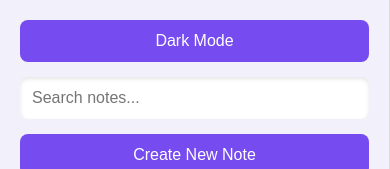
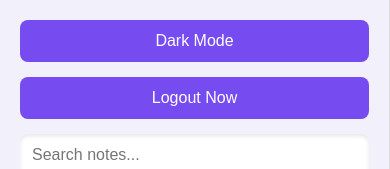
Before and after one commit to Shreyanshu005/Notes-using-React, a React (Create React App) app: page /home in a window 390 px wide. Shown: the top 169 px of the page. Built offline with nearby package versions, Linux system fonts and the light colour scheme; no server answers; sample sign-in values are in the browser's storage; a web font is replaced by a local one.

Commit message:
added logout button

```diff
--- a/src/App.css
+++ b/src/App.css
@@ -289,8 +289,13 @@ margin-bottom: 0;}
   border-left: 6px solid rgb(90, 56, 183);
   background-color: #262625;
 }
+.logoutB{
+  left: 120px;
+  width: 100px ;
+}
 
 @media (min-width: 800px) {
+
   .app {
     flex-direction: row;
   }
@@ -365,6 +370,11 @@ margin-bottom: 0;}
  width: 100%;
 
   }
+  .logoutB{
+    left: 120px;
+    width: auto;
+  }
+
 }
 .note-detail input,.note-detail textarea{
      width: -webkit-fill-available;
--- a/src/components/Home.js
+++ b/src/components/Home.js
@@ -168,14 +168,22 @@ const Home = () => {
         return 1;
       }
     });
+    const logout = () => {
+      localStorage.removeItem('sessionid');
+      navigate('/login');
+    };
 
   return (
     <div className={`app ${darkMode ? 'dark-mode' : ''}`}>
       <div className="left-pane">
         <div className="header">
           <button onClick={toggleDarkMode}>
+
+
             {darkMode ? 'Light Mode' : 'Dark Mode'}
+
           </button>
+          <button onClick={logout}className='logoutB'>Logout Now</button>
         </div>
         <input
           type="text"
```
